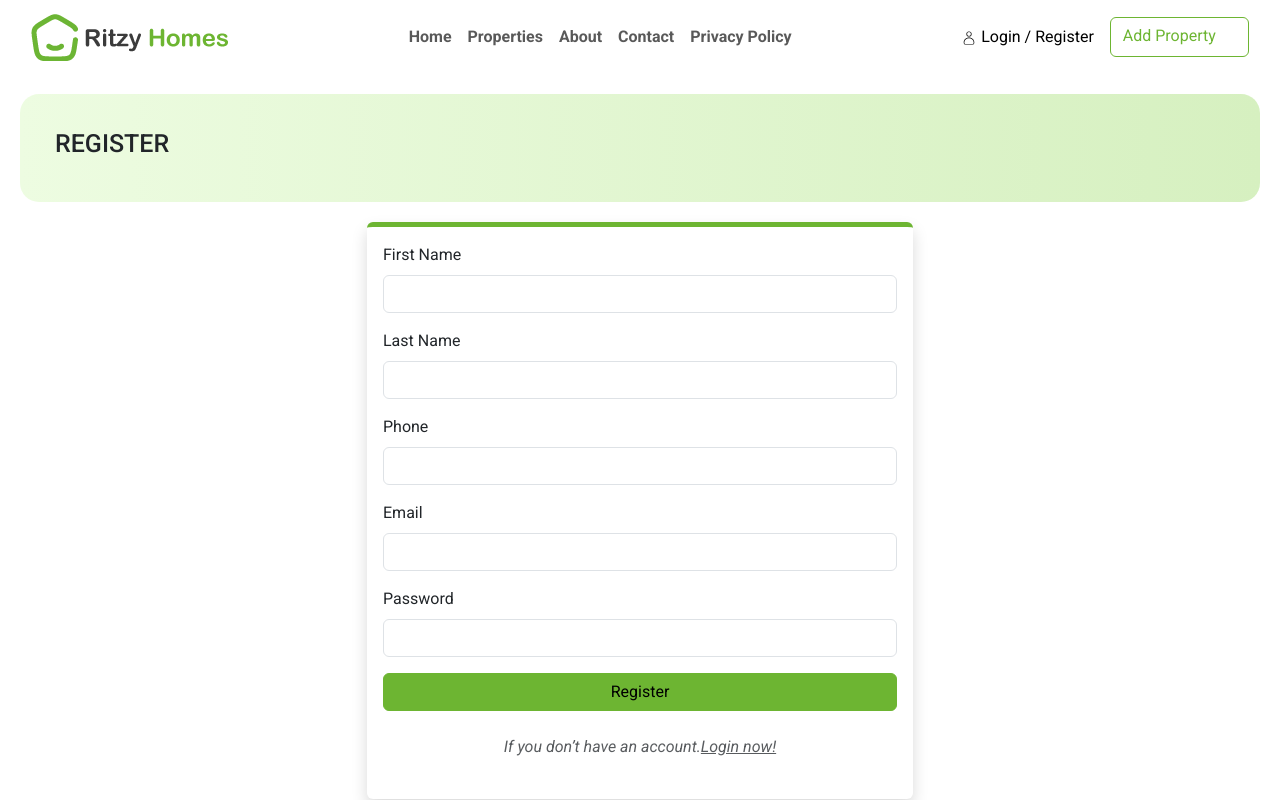
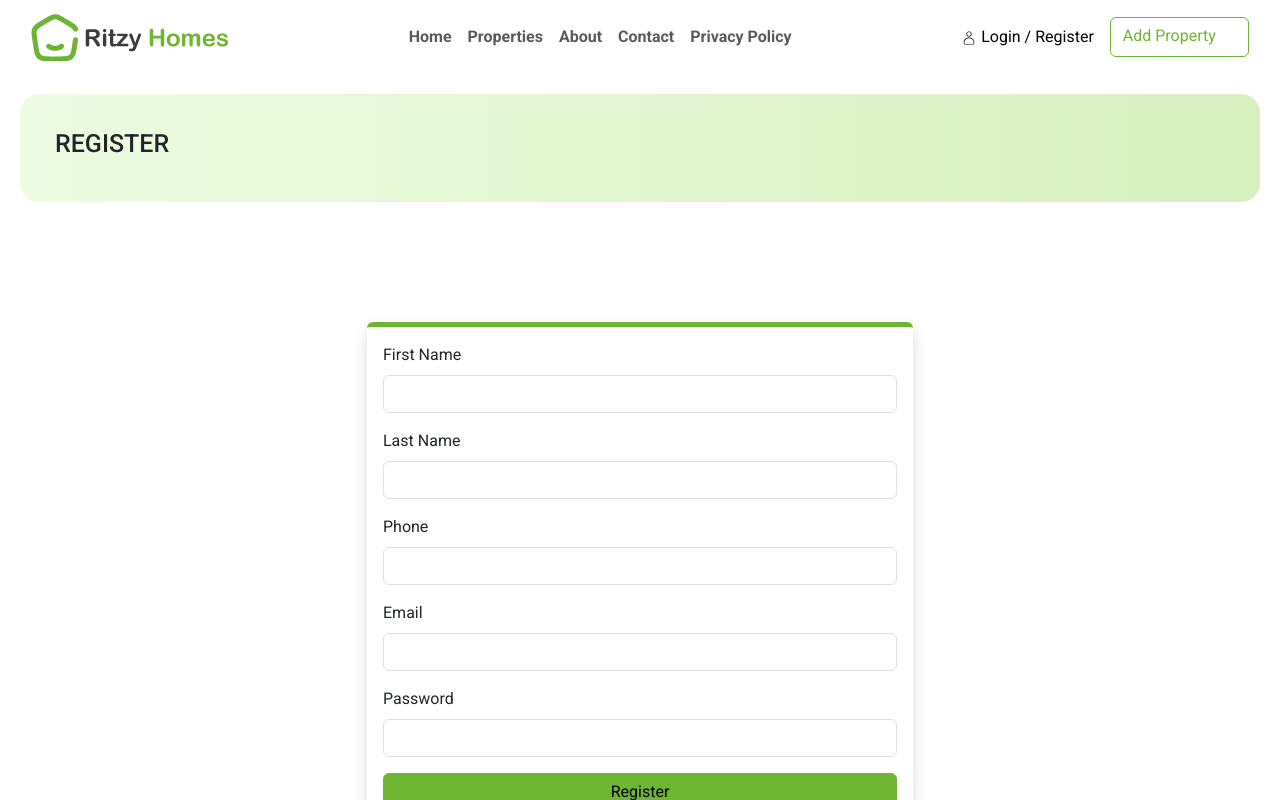
Before and after one commit to meryemkolbasar/RitzyHomes, a React (Create React App) app: page /register in a window 1280 px wide. Shown: the top 800 px of the page. Built offline with nearby package versions, Linux system fonts and the light colour scheme; some icons are missing.

Commit message:
10. satira bir spacer bileseni daha eklendi.

```diff
--- a/src/pages/register-page.jsx
+++ b/src/pages/register-page.jsx
@@ -7,6 +7,7 @@ const RegisterPage = () => {
   return (
     <>
       <PageHeader title="REGISTER" />
+      <Spacer />
       <RegisterForm />
       <Spacer />
     </>
```
